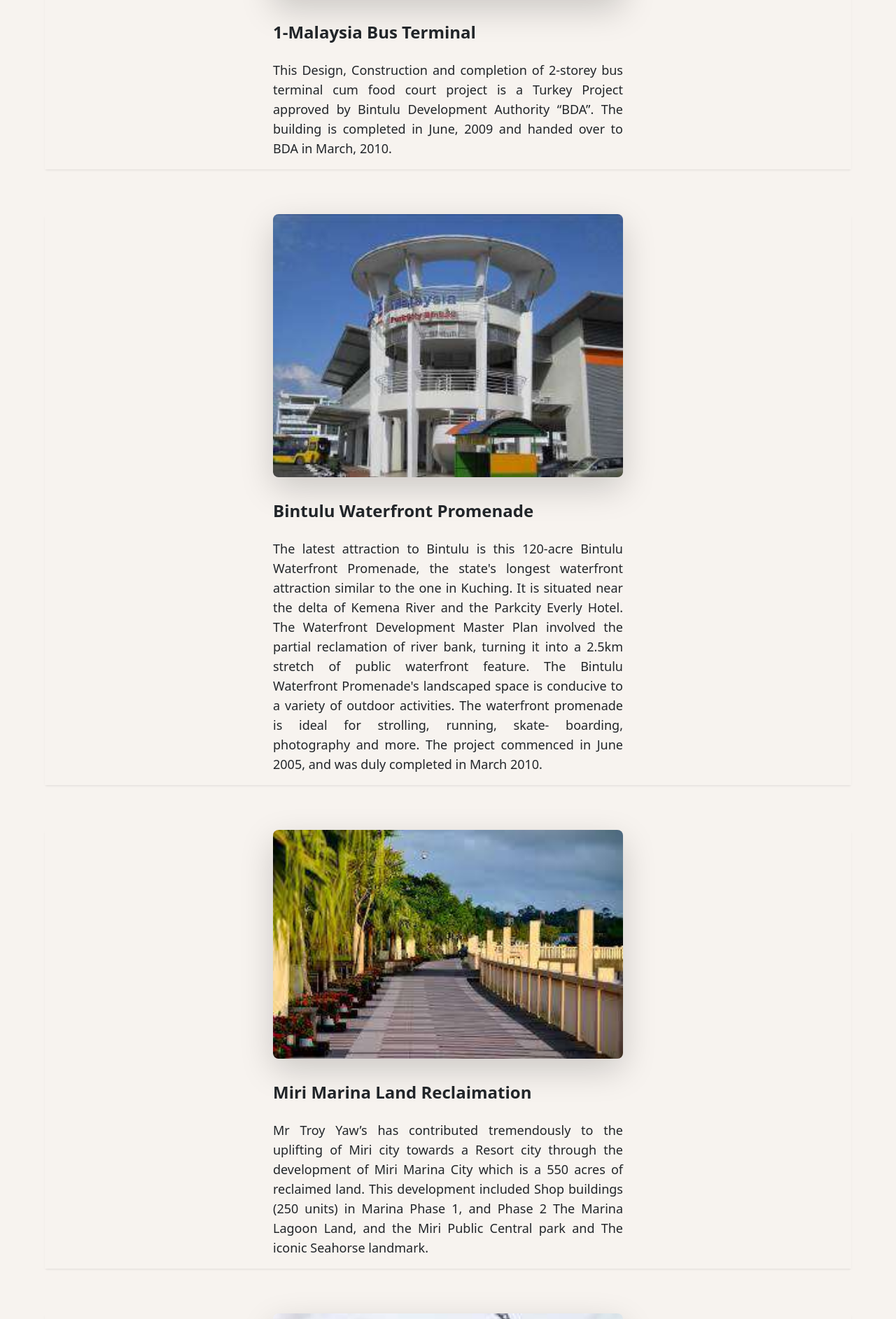
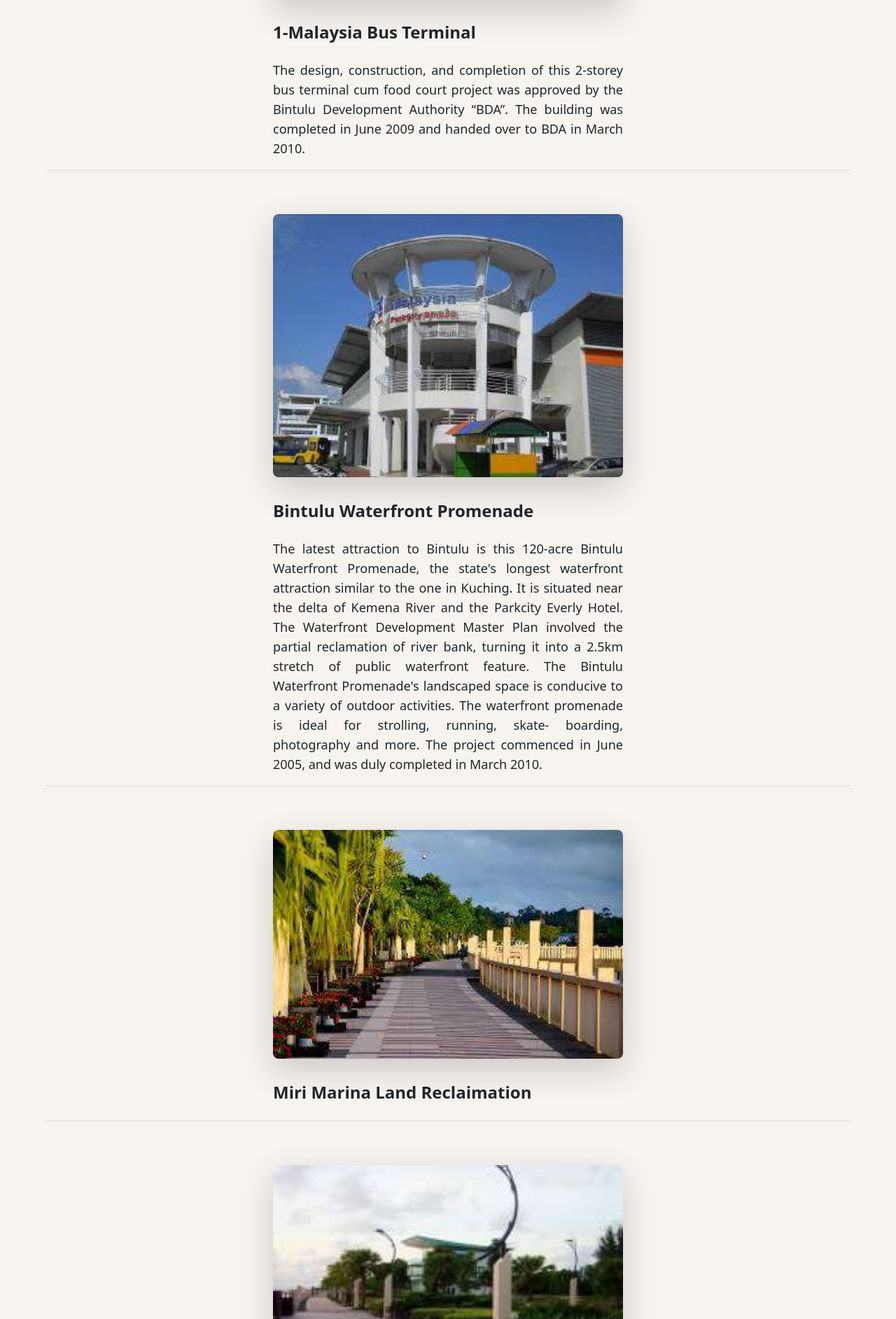
Before and after one commit to anuj-1998/zenya, a React (Vite) app: page /projects/government in a window 1280 px wide. Shown: the part 595-2480 px from the top of the page at 70% size. Built offline with nearby package versions, Linux system fonts and the light colour scheme.

Commit message:
changes for main

```diff
--- a/src/CommercialProjectsPage.tsx
+++ b/src/CommercialProjectsPage.tsx
@@ -35,6 +35,8 @@ import residential102 from "../src/assets/project_images/102.jpg";
 import residential103 from "../src/assets/project_images/103.jpeg";
 import residential104 from "../src/assets/project_images/104.jpg";
 import residential105 from "../src/assets/project_images/105.jpg";
+import residential106 from "../src/assets/project_images/green_hotel_1.jpeg";
+import residential107 from "../src/assets/project_images/green_hotel_2.jpg";
 
 const projects = [
   {
@@ -260,6 +262,18 @@ const projects = [
     text: "",
     reverse: false,
   },
+  {
+    image: residential107,
+    title: 'Greens Hotel & Suites',
+    text: "Greens Hotel & Suites was built with 2 towers of 6-story suites, located in the city centre at Bintulu Commerce Square with rooms offering accommodation with an on-site restaurant and just a 10-minute walk away from Parkcity Shopping Mall in Bintulu. Furthermore, Tanjung Batu Beach and Taman Tumbina Park are both less than 5 km from the property.",
+    reverse: false,
+  },
+  {
+    image: residential106,
+    title: '',
+    text: "Every room at this hotel is air conditioned and features a flat-screen TV with satellite channels. Certain units feature a seating area for your convenience. The rooms have views of the sea and city. The rooms also come with a private bathroom with a bath. Conveniently located amongst plenty of eateries and coffee shops, this property is just a 5-minute walk from Park City Shopping Mall. The Jungle Trekking Area Bintulu attraction is only located 4.6 km away. ",
+    reverse: false,
+  },
 
 ];
 
--- a/src/GovernmentProjectsPage.tsx
+++ b/src/GovernmentProjectsPage.tsx
@@ -29,7 +29,7 @@ const governmentProjects = [
     {
         image: government29,
         title: "1-Malaysia Bus Terminal",
-        text: "This Design, Construction and completion of 2-storey bus terminal cum food court project is a Turkey Project approved by Bintulu Development Authority “BDA”. The building is completed in June, 2009 and handed over to BDA in March, 2010.",
+        text: "The design, construction, and completion of this 2-storey bus terminal cum food court project was approved by the Bintulu Development Authority “BDA”. The building was completed in June 2009 and handed over to BDA in March 2010.",
         reverse: false,
     },
     {
@@ -41,7 +41,7 @@ const governmentProjects = [
     {
         image: government31,
         title: "Miri Marina Land Reclaimation",
-        text: "Mr Troy Yaw’s has contributed tremendously to the uplifting of Miri city towards a Resort city through the development of Miri Marina City which is a 550 acres of reclaimed land. This development included Shop buildings (250 units) in Marina Phase 1, and Phase 2 The Marina Lagoon Land, and the Miri Public Central park and The iconic Seahorse landmark.",
+        text: "",
         reverse: true,
     },
     {
@@ -58,8 +58,8 @@ const governmentProjects = [
     },
     {
         image: government35,
-        title: "",
-        text: "",
+        title: "Bintulu Waterfront Promenade",
+        text: "The latest attraction to Bintulu is this 120-acre Bintulu Waterfront Promenade, the state's longest waterfront attraction similar to the one in Kuching. It is situated near the delta of Kemena River and the Parkcity Everly Hotel. The Waterfront Development Master Plan involved the partial reclamation of river bank, turning it into a 2.5km stretch of public waterfront feature. The Bintulu Waterfront Promenade's landscaped space is conducive to a variety of outdoor activities. The waterfront promenade is ideal for strolling, running, skate-boarding, photography and more. The project commenced in June 2005, and was duly completed in March 2010.",
         reverse: false,
     },
     {
```
Also changed, not shown: src/assets/project_images/green_hotel_1.jpeg (added), src/assets/project_images/green_hotel_2.jpg (added).
